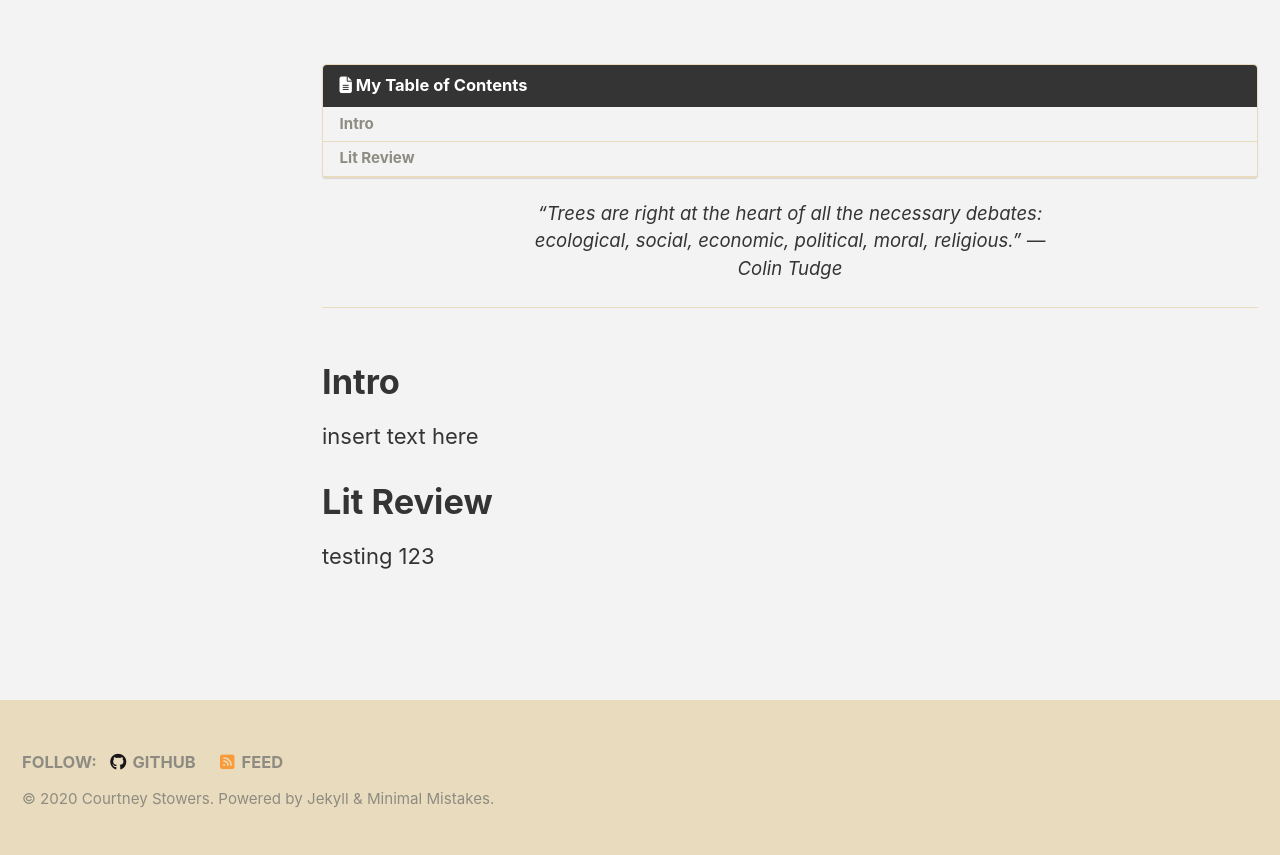
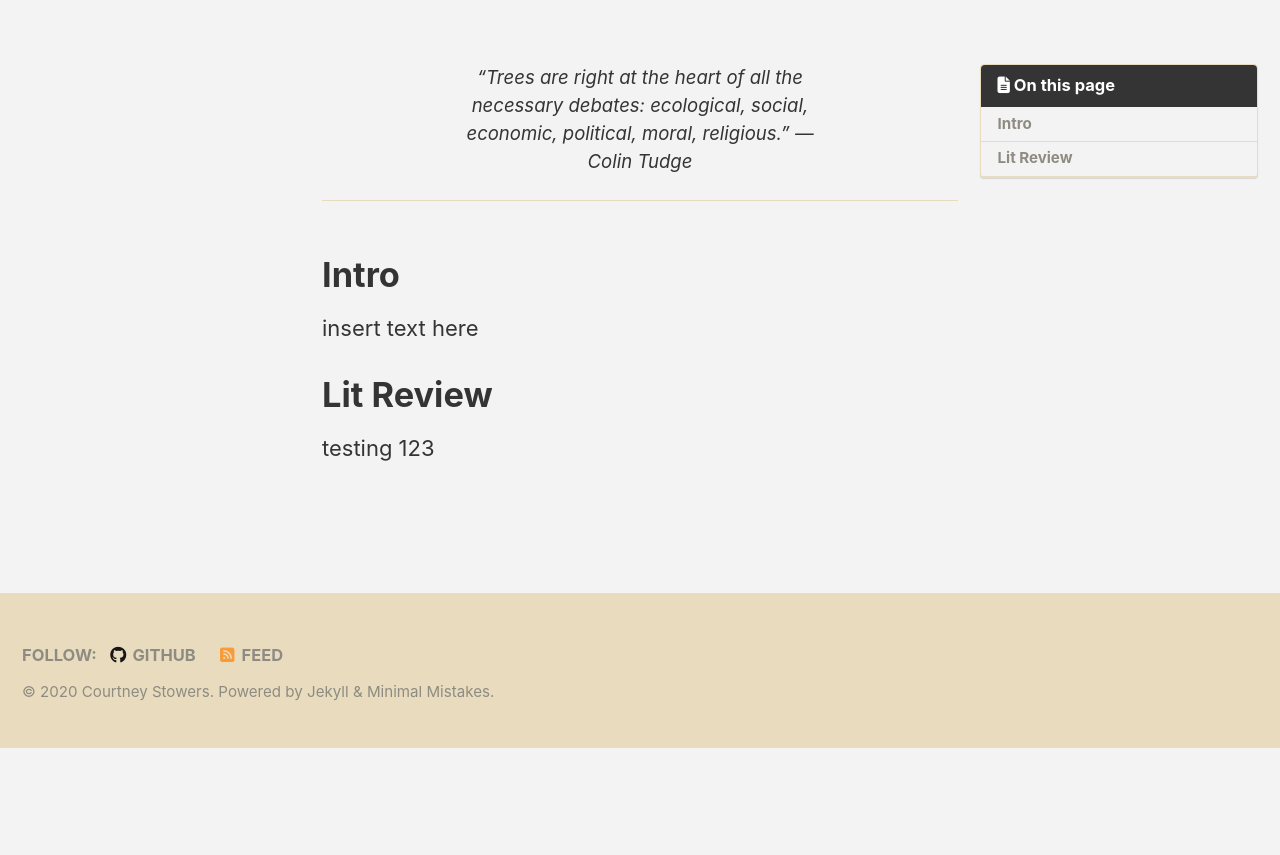
Before and after one commit to castower/cpp-593-treeproject-site, a Jekyll site: the page built from index.html, in a window 1280 px wide. Shown: the part 259-1114 px from the top of the page. Built offline with Jekyll 4.4.1, drawn with Linux system fonts in a browser that asks for light colours; cached includes are drawn as plain includes; nearby versions of some CDN libraries; the list of posts is cut into pages by our own code; after the commit the page ends 1007 px from its top, so only the background shows below that.

Commit message:
Update index.html

```diff
--- a/index.html
+++ b/index.html
@@ -11,7 +10,6 @@
   - excerpt: '<i> “Trees are right at the heart of all the necessary debates: ecological, social, economic, political, moral, religious.”
     ― Colin Tudge </i>'
 toc: true
-toc_label: "My Table of Contents"
 ---
 {% include feature_row id="intro" type="center" %}
 
```
Also changed, not shown: other parts of index.html (+0 -1 lines).
